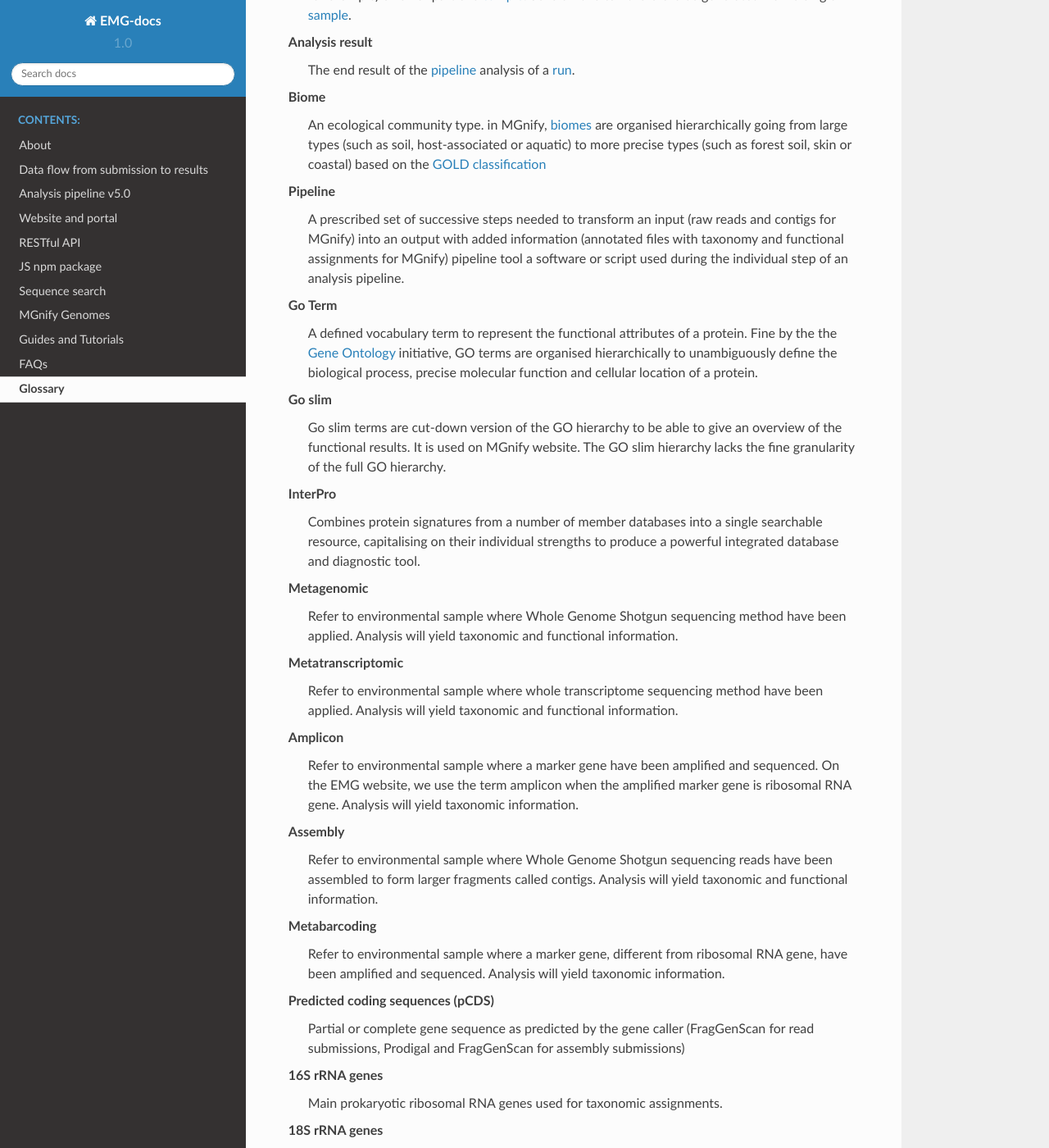
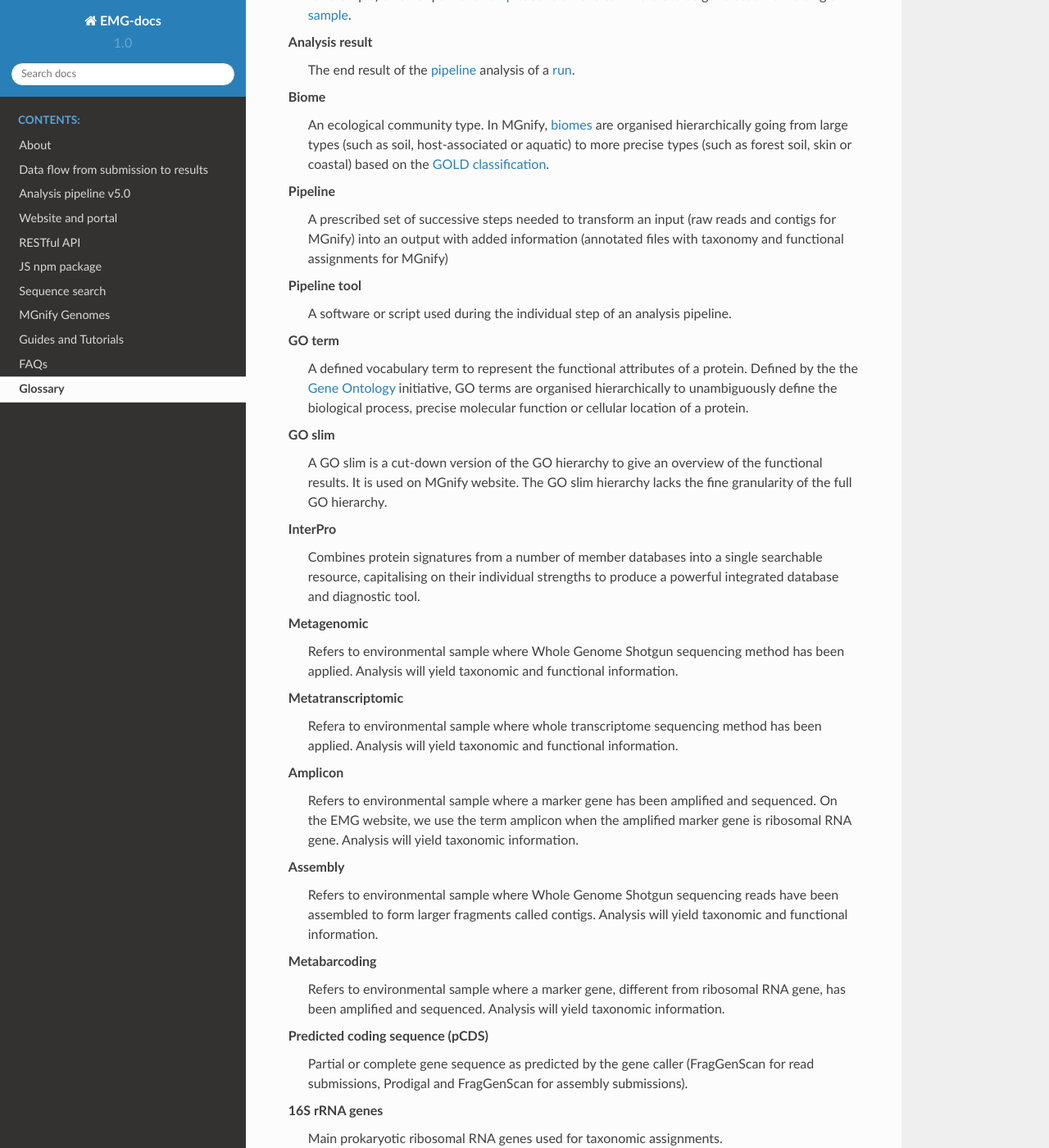
Before and after one commit to EBI-Metagenomics/EMG-docs, a Sphinx documentation site: the page built from docs/glossary.rst, in a window 1280 px wide and 1400 px high, scrolled down 414 px. Shown: the whole window at 82% size. Built offline with Sphinx 7.4.7 and the Read the Docs theme 2.0.0, drawn with Linux system fonts in a browser that asks for light colours; some of the changed text lies outside the part shown.

Commit message:
Update glossary.rst
fix typos

```diff
--- a/docs/glossary.rst
+++ b/docs/glossary.rst
@@ -20,19 +20,23 @@ Glossary
 
 
     Biome
-        An ecological community type. in MGnify, :term:`biomes<biome>` are organised hierarchically going from large types (such as soil, host-associated or aquatic) to more precise types (such as forest soil, skin or coastal) based on the `GOLD classification <https://gold.jgi.doe.gov/distribution#Classification>`_
+        An ecological community type. In MGnify, :term:`biomes<biome>` are organised hierarchically going from large types (such as soil, host-associated or aquatic) to more precise types (such as forest soil, skin or coastal) based on the `GOLD classification <https://gold.jgi.doe.gov/distribution#Classification>`_.
 
 
     Pipeline
-        A prescribed set of successive steps needed to transform an input (raw reads and contigs for MGnify) into an output with added information (annotated files with taxonomy and functional assignments for MGnify) pipeline tool	a software or script used during the individual step of an analysis pipeline.
+        A prescribed set of successive steps needed to transform an input (raw reads and contigs for MGnify) into an output with added information (annotated files with taxonomy and functional assignments for MGnify)
 
 
-    Go Term
-        A defined vocabulary term to represent the functional attributes of a protein. Fine by the the `Gene Ontology <http://geneontology.org/>`_ initiative, GO terms are organised hierarchically to unambiguously define the biological process, precise molecular function and cellular location of a protein.
+    Pipeline tool
+        A software or script used during the individual step of an analysis pipeline.
 
 
-    Go slim
-        Go slim terms are cut-down version of the GO hierarchy to be able to give an overview of the functional results. It is used on MGnify website. The GO slim hierarchy lacks the fine granularity of the full GO hierarchy.
+    GO term
+        A defined vocabulary term to represent the functional attributes of a protein. Defined by the the `Gene Ontology <http://geneontology.org/>`_ initiative, GO terms are organised hierarchically to unambiguously define the biological process, precise molecular function or cellular location of a protein.
+
+
+    GO slim
+        A GO slim is a cut-down version of the GO hierarchy to give an overview of the functional results. It is used on MGnify website. The GO slim hierarchy lacks the fine granularity of the full GO hierarchy.
 
 
     InterPro
@@ -40,27 +44,27 @@ Glossary
 
 
     Metagenomic
-        Refer to environmental sample where Whole Genome Shotgun sequencing method have been applied. Analysis will yield taxonomic and functional information.
+        Refers to environmental sample where Whole Genome Shotgun sequencing method has been applied. Analysis will yield taxonomic and functional information.
 
 
     Metatranscriptomic
-        Refer to environmental sample where whole transcriptome sequencing method have been applied. Analysis will yield taxonomic and functional information.
+        Refera to environmental sample where whole transcriptome sequencing method has been applied. Analysis will yield taxonomic and functional information.
 
 
     Amplicon
-        Refer to environmental sample where a marker gene have been amplified and sequenced. On the EMG website, we use the term amplicon when the amplified marker gene is ribosomal RNA gene. Analysis will yield taxonomic information.
+        Refers to environmental sample where a marker gene has been amplified and sequenced. On the EMG website, we use the term amplicon when the amplified marker gene is ribosomal RNA gene. Analysis will yield taxonomic information.
 
 
     Assembly
-        Refer to environmental sample where Whole Genome Shotgun sequencing reads have been assembled to form larger fragments called contigs. Analysis will yield taxonomic and functional information.
+        Refers to environmental sample where Whole Genome Shotgun sequencing reads have been assembled to form larger fragments called contigs. Analysis will yield taxonomic and functional information.
 
 
     Metabarcoding
-        Refer to environmental sample where a marker gene, different from ribosomal RNA gene,  have been amplified and sequenced. Analysis will yield taxonomic information.
+        Refers to environmental sample where a marker gene, different from ribosomal RNA gene, has been amplified and sequenced. Analysis will yield taxonomic information.
 
 
-    Predicted coding sequences (pCDS)
-        Partial or complete gene sequence as predicted by the gene caller (FragGenScan for read submissions, Prodigal and FragGenScan for assembly submissions)
+    Predicted coding sequence (pCDS)
+        Partial or complete gene sequence as predicted by the gene caller (FragGenScan for read submissions, Prodigal and FragGenScan for assembly submissions).
 
 
     16S rRNA genes
```
Also changed, not shown: other parts of docs/glossary.rst (+2 -2 lines).
